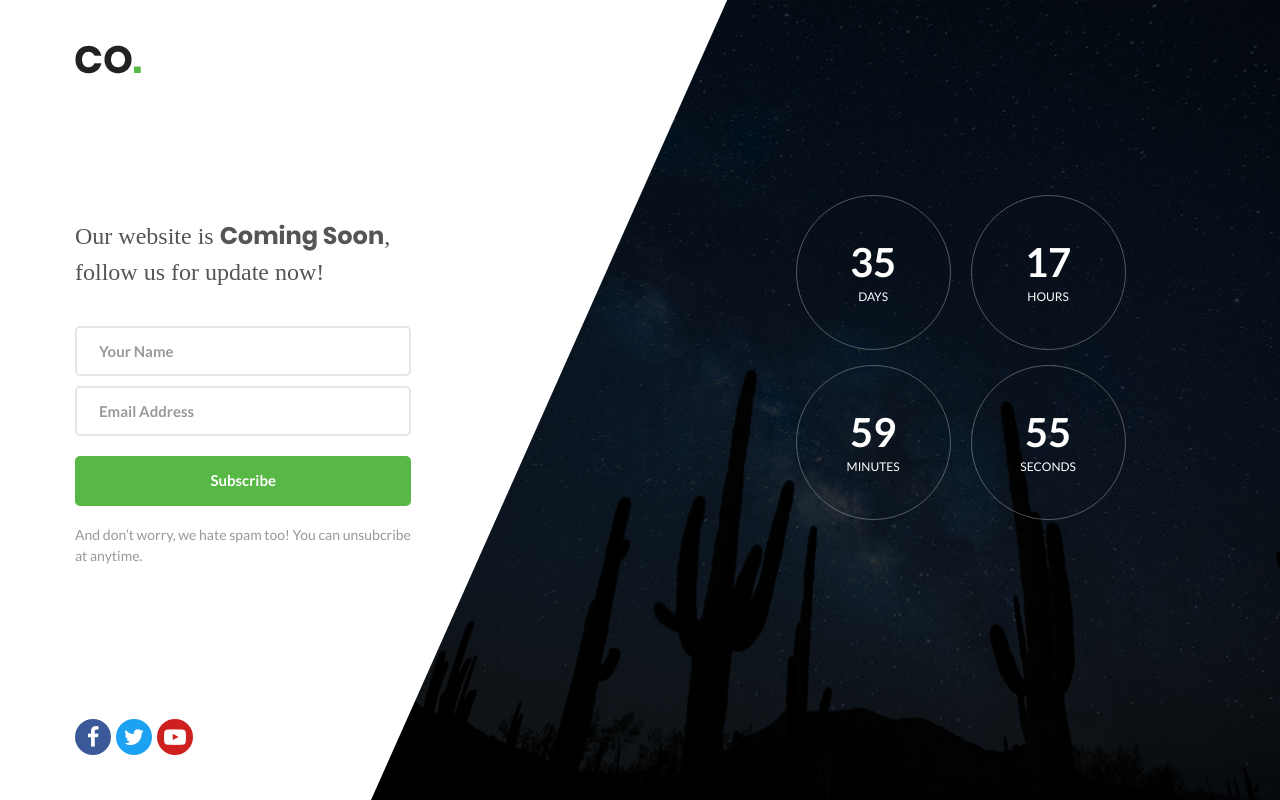
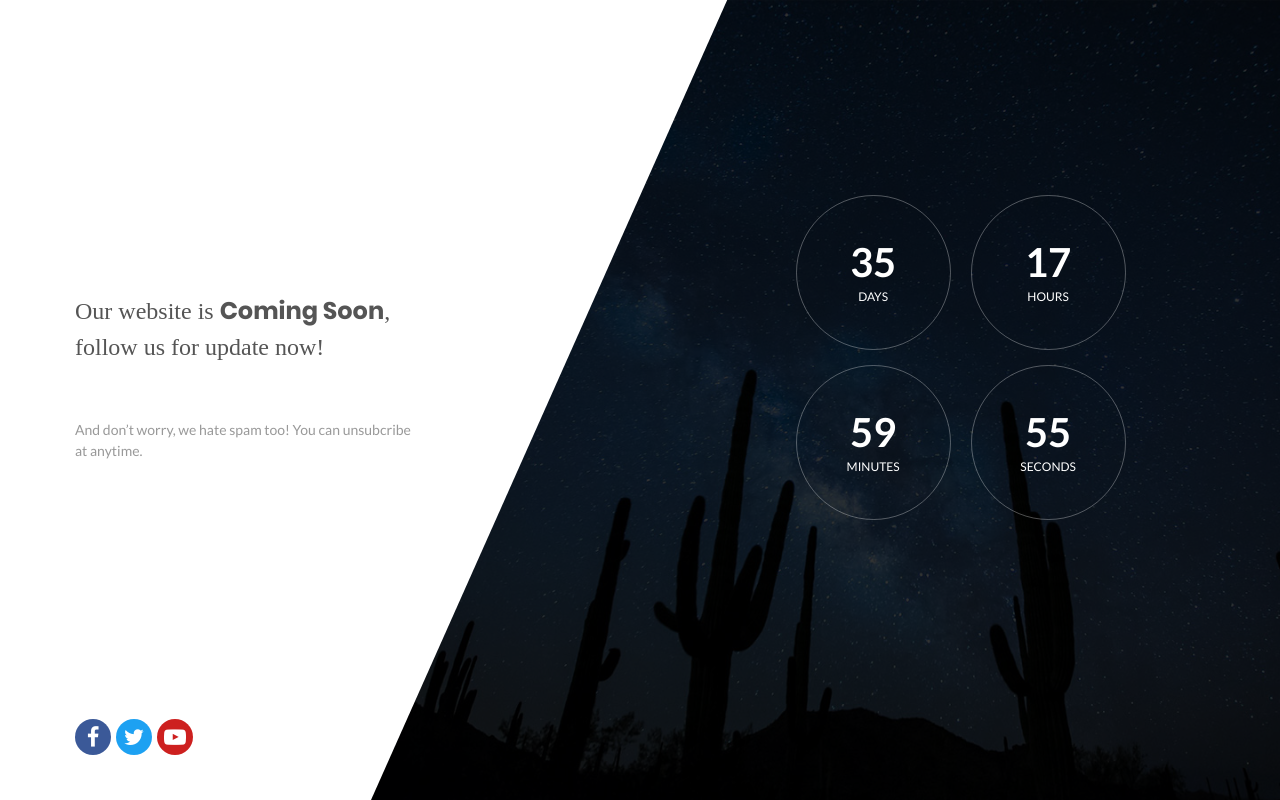
Before and after one commit to coffe67/spicyshirtsnmore.com, a plain HTML site: page index.html in a window 1280 px wide. Drawn offline with Linux system fonts and the light colour scheme; a web font is replaced by a local one.

Commit message:
Remove Form

```diff
--- a/index.html
+++ b/index.html
@@ -51,14 +51,14 @@
 		<!-- Form -->
 		<div class="size3 flex-col-sb flex-w p-l-75 p-r-75 p-t-45 p-b-45 respon1">
 			<div class="wrap-pic1">
-				<img src="images/icons/logo.png" alt="LOGO">
+				<!-- <img src="images/icons/logo.png" alt="LOGO"> -->
 			</div>
 
 			<div class="p-t-50 p-b-60">
 				<p class="m1-txt1 p-b-36">
 					Our website is <span class="m1-txt2">Coming Soon</span>, follow us for update now!
 				</p>
-
+                <!--
 				<form class="contact100-form validate-form">
 					<div class="wrap-input100 m-b-10 validate-input" data-validate = "Name is required">
 						<input class="s2-txt1 placeholder0 input100" type="text" name="name" placeholder="Your Name">
@@ -76,7 +76,7 @@
 						</button>
 					</div>
 				</form>
-
+                -->
 				<p class="s2-txt3 p-t-18">
 					And don’t worry, we hate spam too! You can unsubcribe at anytime.
 				</p>
```
